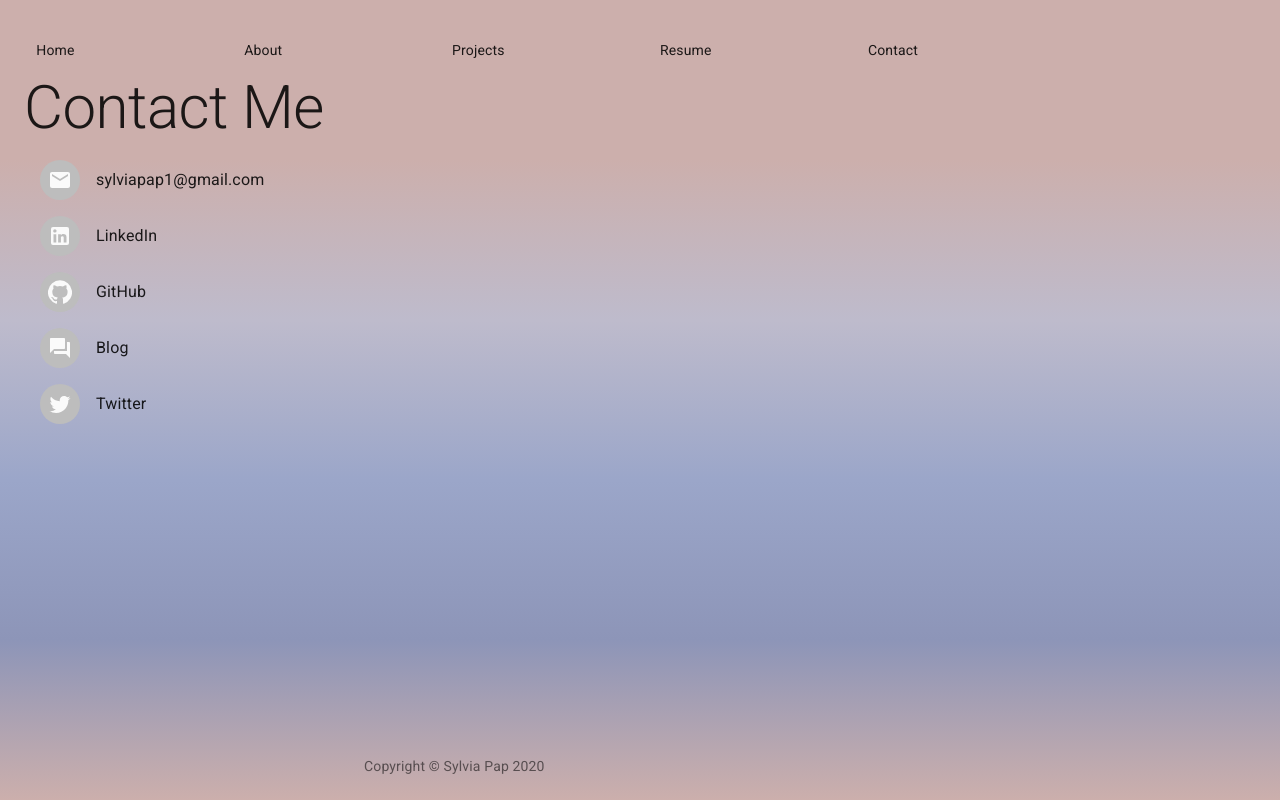
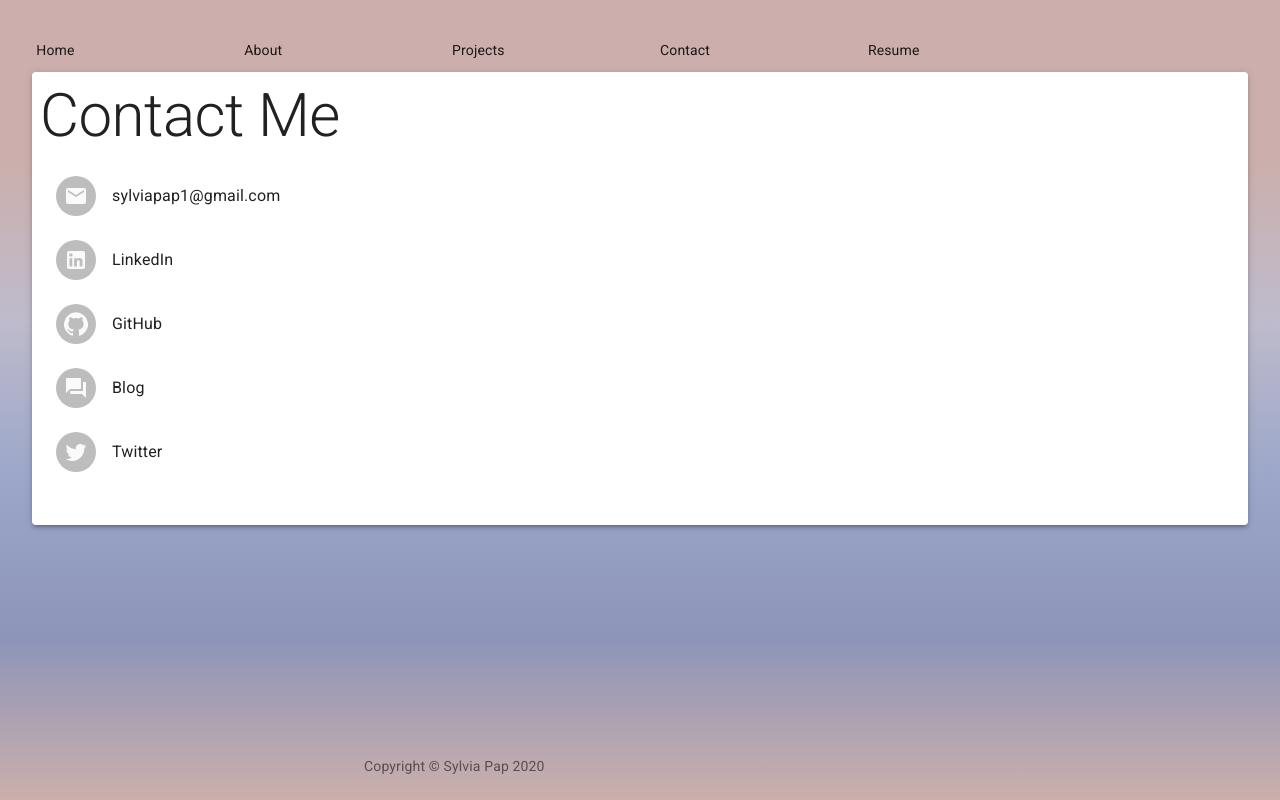
Before and after one commit to sylviapap/personal-site-react, a React (Create React App) app: page /contact in a window 1280 px wide. Built offline with nearby package versions, Linux system fonts and the light colour scheme.

Commit message:
remove unused

```diff
--- a/src/components/Nav.js
+++ b/src/components/Nav.js
@@ -36,15 +36,15 @@ export default function Nav() {
           </Link>
         </Grid>
         <Grid item xs={2}>
+          <Link component={RouterLink} to="/contact"
+          variant="body2" color="inherit">
+          Contact
+          </Link>
+        </Grid>
+        <Grid item xs={2}>
           <Link href="resume.pdf"
           variant="body2" color="inherit">
           Resume
-          </Link>
-        </Grid>
-        <Grid item xs={2}>
-          <Link component={RouterLink} to="/contact"
-          variant="body2" color="inherit">
-          Contact
           </Link>
         </Grid>
       </Grid>
--- a/src/pages/About.js
+++ b/src/pages/About.js
@@ -1,11 +1,24 @@
-import React, { Component } from 'react';
+import React from 'react';
 import Typography from '@material-ui/core/Typography';
 import Link from '@material-ui/core/Link';
+import { makeStyles } from '@material-ui/core/styles';
+import Paper from '@material-ui/core/Paper';
 
-class About extends Component {
-  render() {
+const useStyles = makeStyles((theme) => ({
+  root: {
+    display: 'flex',
+    '& > *': {
+      margin: theme.spacing(1),
+      padding: theme.spacing(1),
+    },
+  },
+}));
+
+export default function About() {
+  const classes = useStyles();
   return (
-      <section id="about">
+    <div className={classes.root}>
+    <Paper elevation={3}>
     <Typography variant="h2" component="h2" gutterBottom>
       About Me
     </Typography>
@@ -18,9 +31,7 @@ class About extends Component {
     <br></br>
     When not coding, you can find me with my dogs, traveling, playing piano, kickboxing, and/or attempting to learn about coding through <Link href="https://www.instagram.com/p/B-AJtycgYKU/?igshid=12f3s8qalj71s">memes</Link>.
     </Typography>
-      </section>
+    </Paper>
+  </div>
   );
 }
-}
-
-export default About;
--- a/src/pages/Contact.js
+++ b/src/pages/Contact.js
@@ -13,11 +13,15 @@ import LinkedInIcon from '@material-ui/icons/LinkedIn';
 import GitHubIcon from '@material-ui/icons/GitHub';
 import ForumIcon from '@material-ui/icons/Forum';
 import TwitterIcon from '@material-ui/icons/Twitter';
+import Paper from '@material-ui/core/Paper';
 
 const useStyles = makeStyles((theme) => ({
   root: {
-    width: '100%'
-  }
+    '& > *': {
+      margin: theme.spacing(1),
+      padding: theme.spacing(1)
+    },
+  },
 }));
 
 export default function Contact() {
@@ -25,6 +29,8 @@ export default function Contact() {
   const email = data.email;
 
   return (
+    <div className={classes.root}>
+    <Paper elevation={3}>
     <Typography variant="h2" component="h2" gutterBottom>
       Contact Me
     <List className={classes.root}>
@@ -45,7 +51,7 @@ export default function Contact() {
             <LinkedInIcon />
           </Avatar>
         </ListItemAvatar>
-        <Link href="https://www.linkedin.com/in/sylvia-pap/" color="inherit">
+        <Link href={data.linkedin} color="inherit">
           <ListItemText primary="LinkedIn" />
         </Link>
       </ListItem>
@@ -56,7 +62,7 @@ export default function Contact() {
             <GitHubIcon />
           </Avatar>
         </ListItemAvatar>
-        <Link href="https://github.com/sylviapap" color="inherit">
+        <Link href={data.github} color="inherit">
           <ListItemText primary="GitHub" />
         </Link>
       </ListItem>
@@ -67,7 +73,7 @@ export default function Contact() {
             <ForumIcon />
           </Avatar>
         </ListItemAvatar>
-        <Link href="https://dev.to/sylviapap" color="inherit">
+        <Link href={data.blog} color="inherit">
           <ListItemText primary="Blog" />
         </Link>
       </ListItem>
@@ -78,11 +84,13 @@ export default function Contact() {
             <TwitterIcon />
           </Avatar>
         </ListItemAvatar>
-        <Link href="https://twitter.com/sylviapapdev" color="inherit">
+        <Link href={data.twitter} color="inherit">
           <ListItemText primary="Twitter" />
         </Link>
       </ListItem>
     </List>
     </Typography>
+    </Paper>
+    </div>
   );
 }
--- a/src/pages/Home.js
+++ b/src/pages/Home.js
@@ -9,12 +9,10 @@ import Button from '@material-ui/core/Button';
 import Typography from '@material-ui/core/Typography';
 import Grid from '@material-ui/core/Grid';
 import CardActions from '@material-ui/core/CardActions';
-import MailIcon from '@material-ui/icons/Mail';
 import LinkedInIcon from '@material-ui/icons/LinkedIn';
 import GitHubIcon from '@material-ui/icons/GitHub';
 import ForumIcon from '@material-ui/icons/Forum';
 import TwitterIcon from '@material-ui/icons/Twitter';
-import IconButton from '@material-ui/core/IconButton';
 
 const useStyles = makeStyles((theme) => ({
   root: {
```
Lines whose indentation alone changed are shown as unchanged.
